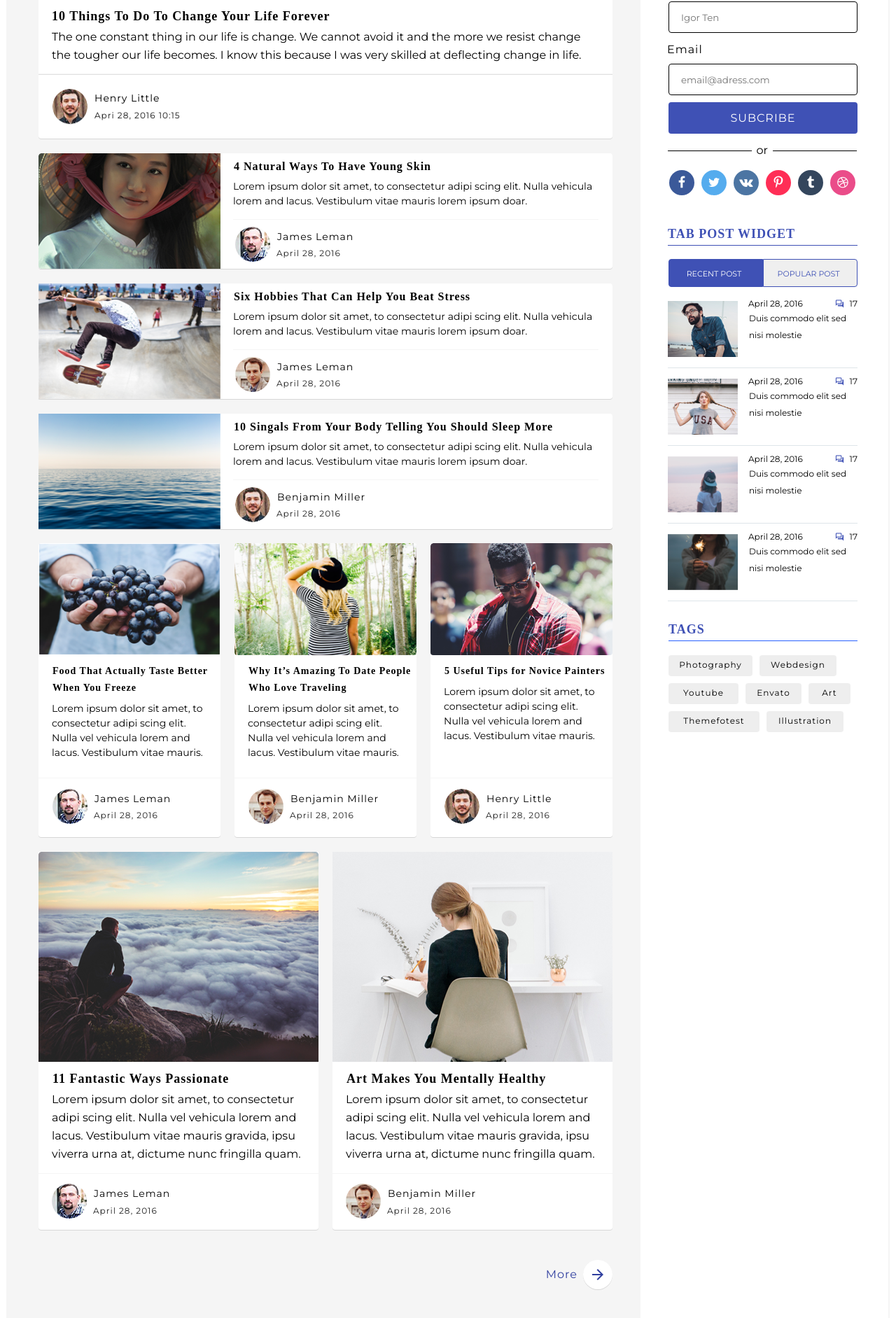
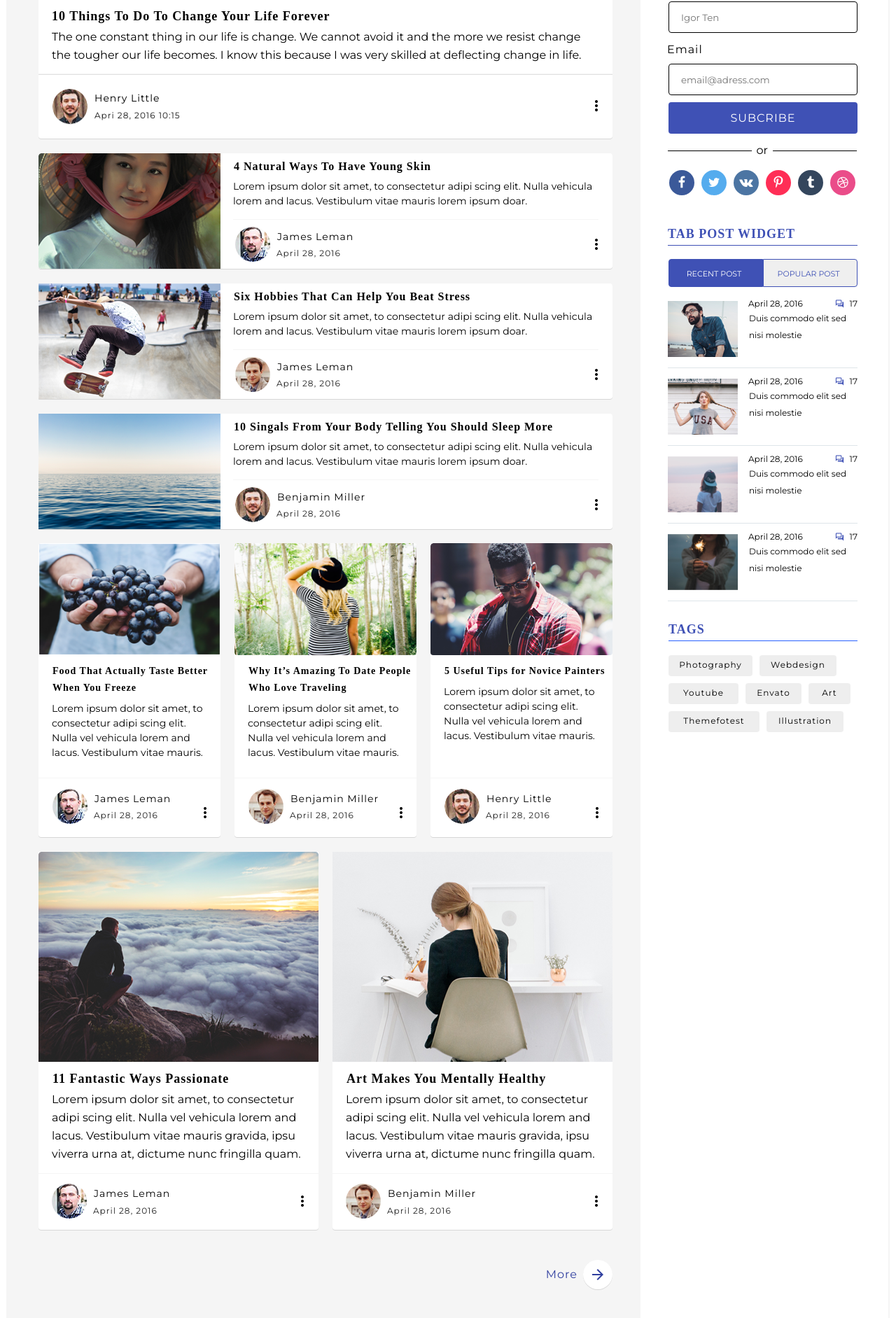
Before and after one commit to arkajyotiadhikary/codeigniter-test, a PHP site: page / in a window 1280 px wide. Shown: the part 1353-3236 px from the top of the page at 70% size. Run offline with PHP 8.4, Linux system fonts and the light colour scheme; some web fonts are replaced.

Commit message:
more option for author

```diff
--- a/index.css
+++ b/index.css
@@ -463,10 +463,23 @@
 .article-author {
     display: flex;
     align-items: center;
+    justify-content: space-between;
     height: 92px;
     border-top: 0.5px solid #f5f5f5;
     filter: drop-shadow(0 1px 0.5px rgba(0, 0, 0, 0.12));
 }
+.article-author > div {
+    display: flex;
+    align-items: center;
+}
+.article-author > span {
+    padding-right: 10px;
+    padding-bottom: 2px;
+    font-size: 24px;
+    letter-spacing: 1px;
+    line-height: 90px;
+    color: #000000;
+}
 .article-author .author-img {
     padding-top: 3px;
     margin-left: 20px;
@@ -513,6 +526,22 @@
 }
 .middle-articles-1 .article:nth-child(3) {
     margin-bottom: 20px;
+}
+
+.middle-articles-1 > div:nth-child(1).article .mid-article-img {
+    background-image: url(./image/article/middle-art-1.png);
+    height: 165px;
+    width: 260px;
+}
+.middle-articles-1 > div:nth-child(2).article .mid-article-img {
+    background-image: url(./image/article/mid-art-2.png);
+    height: 165px;
+    width: 260px;
+}
+.middle-articles-1 > div:nth-child(3).article .mid-article-img {
+    background-image: url(./image/article/mid-art-3.png);
+    height: 165px;
+    width: 260px;
 }
 .middle-articles-1 .article .mid-article-img > img {
     height: 165px;
@@ -542,7 +571,15 @@
 .mid-article-author {
     display: flex;
     align-items: center;
+    justify-content: space-between;
     height: 70px;
+}
+.mid-article-author .material-symbols-outlined {
+    width: 15px;
+}
+.mid-article-author > div {
+    display: flex;
+    align-items: center;
 }
 .mid-article-author .mid-author-img {
     margin-left: 21px;
@@ -612,11 +649,20 @@
     color: #000;
     font-weight: 400;
 }
-.middle-articles-2 .mid-article .mid-article-author-2 {
-    display: flex;
-    align-items: center;
-}
-.middle-articles-2 .mid-article .mid-article-author-2 .mid-author-img-2 > img {
+.mid-article-author-2 {
+    display: flex;
+    align-items: center;
+    justify-content: space-between;
+}
+.mid-article-author-2 > span {
+    padding-top: 28px;
+    padding-right: 10px;
+}
+.mid-article-author-2 > div {
+    display: flex;
+    align-items: center;
+}
+.mid-article-author-2 .mid-author-img-2 > img {
     margin-left: 20px;
     height: 50px;
     width: 50px;
@@ -692,7 +738,16 @@
 .bot-article-author {
     display: flex;
     align-items: center;
+    justify-content: space-between;
     height: 80px;
+}
+.bot-article-author > span {
+    padding-right: 11px;
+    padding-bottom: 2px;
+}
+.bot-article-author > div {
+    display: flex;
+    align-items: center;
 }
 .bot-article-author .bot-author-img > img {
     border-radius: 25px;
@@ -1180,6 +1235,8 @@
     display: flex;
     justify-content: center;
     height: 540px;
+    overflow-y: hidden;
+    /* padding-bottom: 213px; */
     background-color: #212121;
 }
 .top-container {
--- a/index.html
+++ b/index.html
@@ -238,23 +238,26 @@
                                 </p>
                             </div>
                             <div class="article-author">
+                                <div>
                                     <div class="author-img">
-                                    <img src="./image/author/2.png" alt="" />
+                                        <img
+                                            src="./image/author/2.png"
+                                            alt=""
+                                        />
                                     </div>
                                     <div class="author-details">
                                         <p>Henry Little</p>
                                         <p>Apri 28, 2016 10:15</p>
                                     </div>
                                 </div>
+                                <span class="material-symbols-outlined">
+                                    more_vert
+                                </span>
+                            </div>
                         </div>
                         <div class="middle-articles-1">
                             <div class="article">
-                                <div class="mid-article-img">
-                                    <img
-                                        src="./image/article/middle-art-1.png"
-                                        alt=""
-                                    />
-                                </div>
+                                <div class="mid-article-img"></div>
                                 <div>
                                     <div class="mid-article-body">
                                         <p>4 Natural Ways To Have Young Skin</p>
@@ -266,6 +269,7 @@
                                         </p>
                                     </div>
                                     <div class="mid-article-author">
+                                        <div>
                                             <div class="mid-author-img">
                                                 <img
                                                     src="./image/author/3.png"
@@ -277,15 +281,14 @@
                                                 <p>April 28, 2016</p>
                                             </div>
                                         </div>
+                                        <span class="material-symbols-outlined">
+                                            more_vert
+                                        </span>
+                                    </div>
                                 </div>
                             </div>
                             <div class="article">
-                                <div class="mid-article-img">
-                                    <img
-                                        src="./image/article/mid-art-2.png"
-                                        alt=""
-                                    />
-                                </div>
+                                <div class="mid-article-img"></div>
                                 <div>
                                     <div class="mid-article-body">
                                         <p>
@@ -300,6 +303,7 @@
                                         </p>
                                     </div>
                                     <div class="mid-article-author">
+                                        <div>
                                             <div class="mid-author-img">
                                                 <img
                                                     src="./image/author/4.png"
@@ -311,15 +315,14 @@
                                                 <p>April 28, 2016</p>
                                             </div>
                                         </div>
+                                        <span class="material-symbols-outlined">
+                                            more_vert
+                                        </span>
+                                    </div>
                                 </div>
                             </div>
                             <div class="article">
-                                <div class="mid-article-img">
-                                    <img
-                                        src="./image/article/mid-art-3.png"
-                                        alt=""
-                                    />
-                                </div>
+                                <div class="mid-article-img"></div>
                                 <div>
                                     <div class="mid-article-body">
                                         <p>
@@ -334,6 +337,7 @@
                                         </p>
                                     </div>
                                     <div class="mid-article-author">
+                                        <div>
                                             <div class="mid-author-img">
                                                 <img
                                                     src="./image/author/2.png"
@@ -344,6 +348,10 @@
                                                 <p>Benjamin Miller</p>
                                                 <p>April 28, 2016</p>
                                             </div>
+                                        </div>
+                                        <span class="material-symbols-outlined">
+                                            more_vert
+                                        </span>
                                     </div>
                                 </div>
                             </div>
@@ -369,6 +377,7 @@
                                     </p>
                                 </div>
                                 <div class="mid-article-author-2">
+                                    <div>
                                         <div class="mid-author-img-2">
                                             <img
                                                 src="./image/author/3.png"
@@ -379,6 +388,10 @@
                                             <p>James Leman</p>
                                             <p>April 28, 2016</p>
                                         </div>
+                                    </div>
+                                    <span class="material-symbols-outlined">
+                                        more_vert
+                                    </span>
                                 </div>
                             </div>
                             <div class="mid-article">
@@ -401,6 +414,7 @@
                                     </p>
                                 </div>
                                 <div class="mid-article-author-2">
+                                    <div>
                                         <div class="mid-author-img-2">
                                             <img
                                                 src="./image/author/4.png"
@@ -411,6 +425,10 @@
                                             <p>Benjamin Miller</p>
                                             <p>April 28, 2016</p>
                                         </div>
+                                    </div>
+                                    <span class="material-symbols-outlined">
+                                        more_vert
+                                    </span>
                                 </div>
                             </div>
                             <div class="mid-article">
@@ -430,6 +448,7 @@
                                     </p>
                                 </div>
                                 <div class="mid-article-author-2">
+                                    <div>
                                         <div class="mid-author-img-2">
                                             <img
                                                 src="./image/author/2.png"
@@ -440,6 +459,10 @@
                                             <p>Henry Little</p>
                                             <p>April 28, 2016</p>
                                         </div>
+                                    </div>
+                                    <span class="material-symbols-outlined">
+                                        more_vert
+                                    </span>
                                 </div>
                             </div>
                         </div>
@@ -462,6 +485,7 @@
                                     </p>
                                 </div>
                                 <div class="bot-article-author">
+                                    <div>
                                         <div class="bot-author-img">
                                             <img
                                                 src="./image/author/3.png"
@@ -472,6 +496,10 @@
                                             <p>James Leman</p>
                                             <p>April 28, 2016</p>
                                         </div>
+                                    </div>
+                                    <span class="material-symbols-outlined">
+                                        more_vert
+                                    </span>
                                 </div>
                             </div>
                             <div class="bot-article">
@@ -492,6 +520,7 @@
                                     </p>
                                 </div>
                                 <div class="bot-article-author">
+                                    <div>
                                         <div class="bot-author-img">
                                             <img
                                                 src="./image/author/4.png"
@@ -502,6 +531,10 @@
                                             <p>Benjamin Miller</p>
                                             <p>April 28, 2016</p>
                                         </div>
+                                    </div>
+                                    <span class="material-symbols-outlined">
+                                        more_vert
+                                    </span>
                                 </div>
                             </div>
                         </div>
```
Lines whose indentation alone changed are shown as unchanged.
